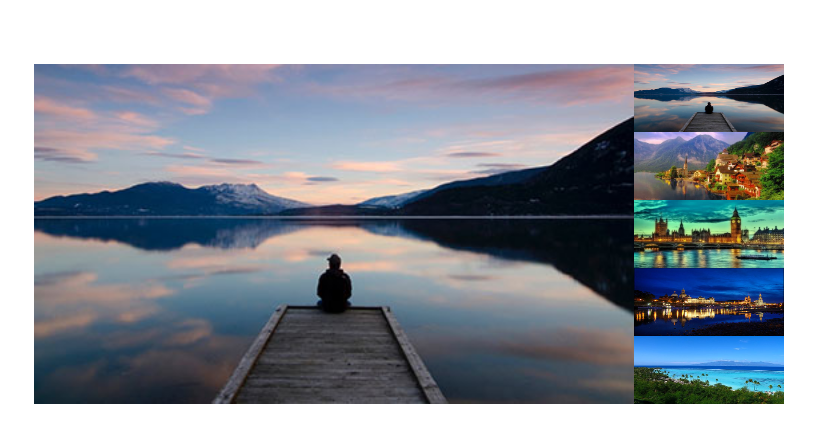
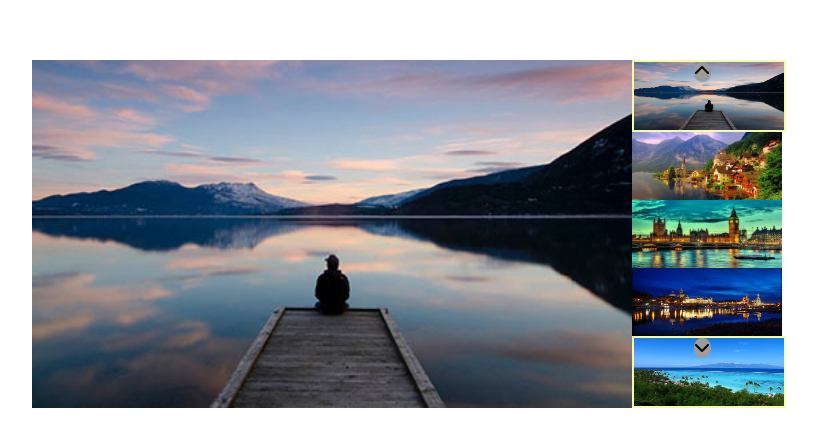
Before and after one commit to Alessia9802/js-array-carousel, a plain HTML site: page index.html in a window 1280 px wide. Shown: the part 126-572 px from the top of the page, without its empty margins (231-1048 px from the left). Drawn offline with Linux system fonts and the light colour scheme.

Commit message:
Sezione scorrimento immagini

```diff
--- a/assets/css/style.css
+++ b/assets/css/style.css
@@ -8,7 +8,6 @@
   display: flex;
   align-items: center;
   justify-content: center;
-  position: relative;
   height: 720px;
 }
 
@@ -25,3 +24,17 @@
   height: 68px;
   display: block;
 }
+
+.quadro_1,
+.quadro_5 {
+  position: relative;
+  border: 2px solid rgb(247, 250, 169);
+}
+.arrow-up {
+  position: absolute;
+  left: 60px;
+  background-color: rgb(156, 156, 156);
+  padding: 1px;
+  width: 17px;
+  border-radius: 50px;
+}
--- a/index.html
+++ b/index.html
@@ -5,18 +5,34 @@
     <meta http-equiv="X-UA-Compatible" content="IE=edge" />
     <meta name="viewport" content="width=device-width, initial-scale=1.0" />
     <link rel="stylesheet" href="./assets/css/style.css" />
+    <link
+      rel="stylesheet"
+      href="https://cdnjs.cloudflare.com/ajax/libs/font-awesome/6.0.0-beta2/css/all.min.css"
+      integrity="sha512-YWzhKL2whUzgiheMoBFwW8CKV4qpHQAEuvilg9FAn5VJUDwKZZxkJNuGM4XkWuk94WCrrwslk8yWNGmY1EduTA=="
+      crossorigin="anonymous"
+      referrerpolicy="no-referrer"
+    />
     <title>Carosello Multi Array</title>
   </head>
   <body>
     <div class="container">
       <div class="cont">
+        <!-- foto principale -->
         <img class="bg" src="./img/01.jpg" alt="" />
+        <!-- scorrimento immagini -->
         <div>
-          <img class="foto" src="./img/01.jpg" alt="" />
+          <div class="quadro_1">
+            <div class="arrow-up"><i class="fas fa-chevron-up"></i></div>
+            <img class="foto" src="./img/01.jpg" alt="" />
+          </div>
+
           <img class="foto" src="./img/02.jpg" alt="" />
           <img class="foto" src="./img/03.jpg" alt="" />
           <img class="foto" src="./img/04.jpg" alt="" />
-          <img class="foto" src="./img/05.jpg" alt="" />
+          <div class="quadro_5">
+            <div class="arrow-up"><i class="fas fa-chevron-down"></i></div>
+            <img class="foto" src="./img/05.jpg" alt="" />
+          </div>
         </div>
       </div>
     </div>
```
